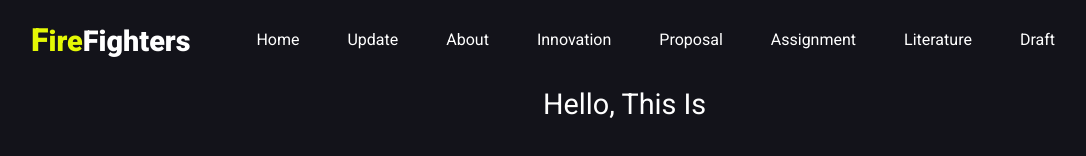
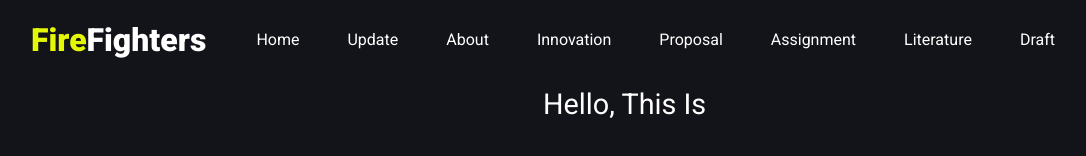
Before and after one commit to firefighterteam/team_2, a plain HTML site: page index.html in a window 1280 px wide. Shown: the top 156 px of the page, without its empty margins (97-1183 px from the left). Drawn offline with nearby package versions, Linux system fonts and the light colour scheme.

```diff
--- a/index.html
+++ b/index.html
@@ -21,7 +21,7 @@
     <nav>
         <div class="container nav_container">
             <a href="index.html">
-                <h4><span>Fire</span>Fighters</h4>
+                <h2><span>Fire</span>Fighters</h2>
             </a>
             <ul class="nav_menu">
                 <li><a href="index.html">Home</a></li>
```
